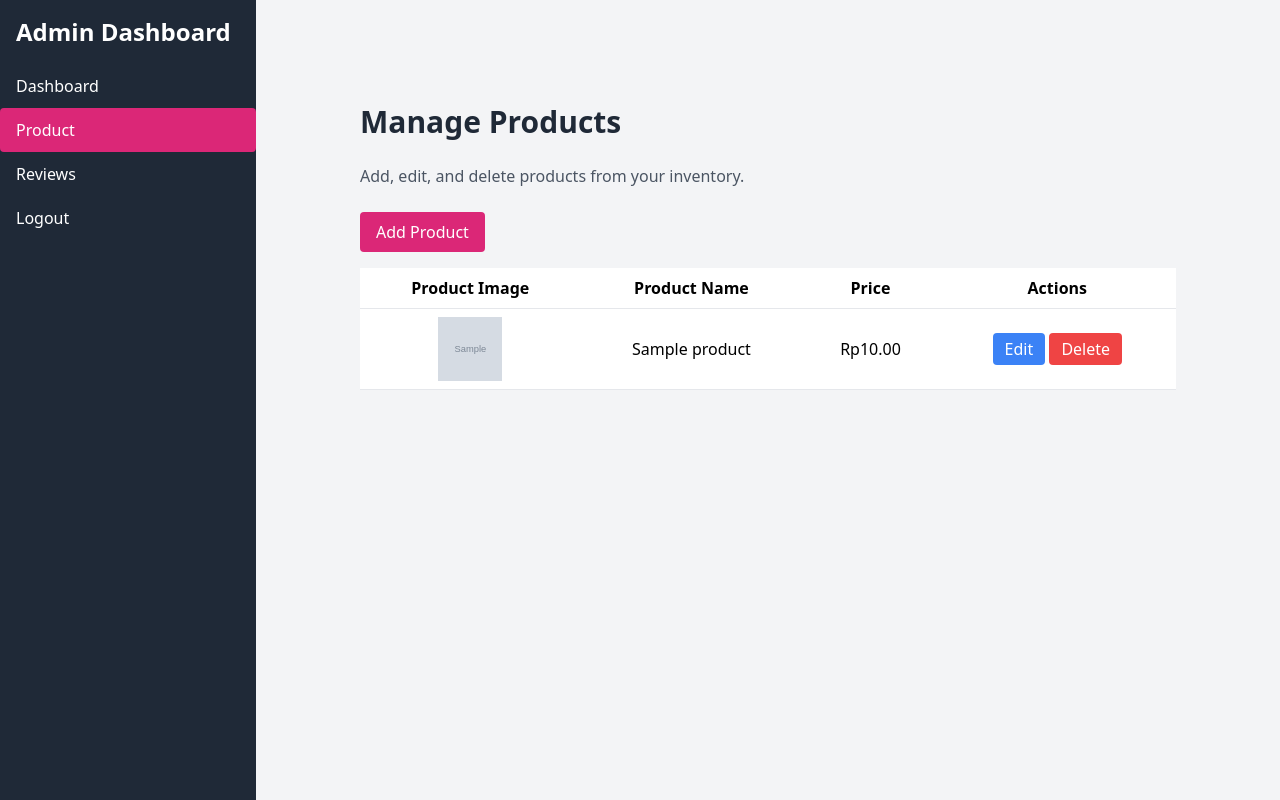
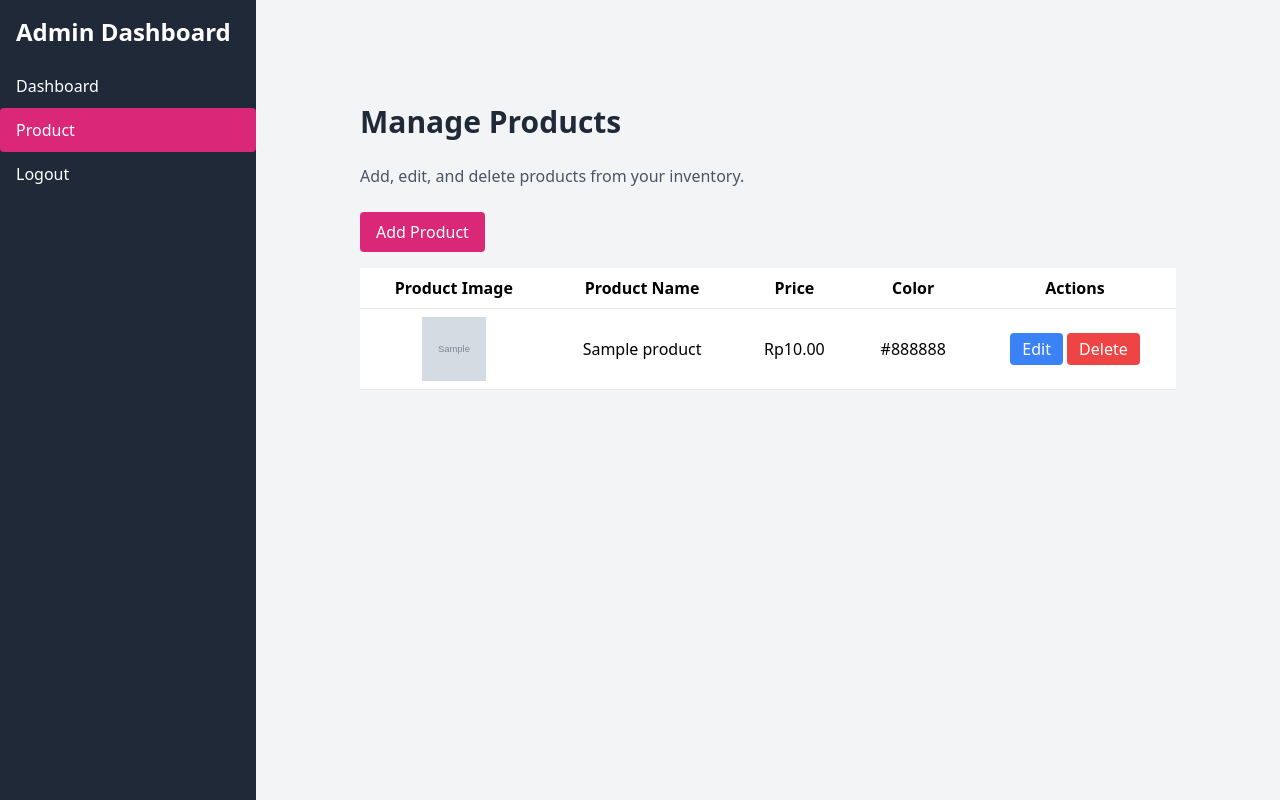
Before and after one commit to akwilapurba/KilaShop, a Flask app: page /admin/product in a window 1280 px wide. Run offline with Flask 3, Linux system fonts and the light colour scheme; grey boxes marked "Sample" are stand-in pictures; a database or web service that is not in the repository returns one stand-in record (values such as "Sample title"); some libraries are stand-ins or nearby versions.

Commit message:
Adding color

```diff
--- a/app.py
+++ b/app.py
@@ -60,6 +60,7 @@ class LoginForm(FlaskForm):
 class ProductForm(FlaskForm):
     name = StringField('Product Name', validators=[DataRequired()])
     price = DecimalField('Price', validators=[DataRequired()])
+    color = StringField('Color', validators=[DataRequired()])
     image = StringField('Image Path', validators=[DataRequired()])
     submit = SubmitField('Add Product')
 
@@ -155,6 +156,7 @@ def add_to_cart():
         'product_id': str(product['_id']),  # Convert ObjectId to string
         'name': product['name'],
         'price': product['price'],
+        'color': product['color'],
         'image_path': product['image_path'],
     })
     session['cart'] = cart_items
@@ -205,12 +207,14 @@ def product():
         if form.validate():
             name = form.name.data
             price = float(form.price.data)  # Convert DecimalField to float
+            color = form.color.data
             image_path = form.image.data  # This should be the path to the image file
 
             # Insert the product into MongoDB
             product_data = {
                 'name': name,
                 'price': price,
+                'color': color,
                 'image_path': image_path,
             }
             product_id = product_collection.insert_one(product_data).inserted_id
@@ -221,6 +225,7 @@ def product():
                 'product_id': str(product_id),
                 'name': name,
                 'price': price,
+                'color': color,
                 'image_path': image_path,
             })
         else:
@@ -247,11 +252,12 @@ def edit_product(product_id):
     if form.validate_on_submit():
         name = form.name.data
         price = float(form.price.data)
+        color = form.color.data
         image_path = form.image.data
 
         # Update the product in MongoDB
         product_collection.update_one({'_id': ObjectId(product_id)},
-                                      {'$set': {'name': name, 'price': price, 'image_path': image_path}})
+                                      {'$set': {'name': name, 'price': price, 'color': color, 'image_path': image_path}})
 
         flash('Product updated successfully!', 'success')
         return redirect(url_for('product'))
@@ -259,6 +265,7 @@ def edit_product(product_id):
     # Pre-fill the form with existing product data
     form.name.data = product['name']
     form.price.data = product['price']
+    form.color.data = product['color']
     form.image.data = product['image_path']
 
     return render_template('admin/edit_product.html', form=form, product=product)
--- a/templates/admin/edit_product.html
+++ b/templates/admin/edit_product.html
@@ -16,6 +16,10 @@
                         <span class="absolute inset-y-0 left-0 flex items-center pl-2 text-gray-700">Rp</span>
                         {{ form.price(class="pl-8 w-full px-4 py-2 border rounded", required=True) }}
                     </div>
+                </div>
+                <div class="mb-4">
+                    {{ form.color.label(class="block text-gray-700") }}
+                    {{ form.color(class="w-full px-4 py-2 border rounded", required=True) }}
                 </div>
                 <div class="mb-4">
                     {{ form.image.label(class="block text-gray-700") }}
--- a/templates/admin/products.html
+++ b/templates/admin/products.html
@@ -14,6 +14,7 @@
                             <th class="py-2 px-4 border-b text-center">Product Image</th>
                             <th class="py-2 px-4 border-b text-center">Product Name</th>
                             <th class="py-2 px-4 border-b text-center">Price</th>
+                            <th class="py-2 px-4 border-b text-center">Color</th>
                             <th class="py-2 px-4 border-b text-center">Actions</th>
                         </tr>
                         </thead>
@@ -27,6 +28,7 @@
                                 <td class="py-2 px-4 border-b text-center">{{ product.name }}</td>
                                 <td class="py-2 px-4 border-b text-center"
                                     id="price-{{ product._id }}">{{ "Rp{:,.2f}".format(product.price) }}</td>
+                                <td class="py-2 px-4 border-b text-center">{{ product.color }}</td>
                                 <td class="py-2 px-4 border-b text-center">
                                     <button class="bg-blue-500 text-white py-1 px-3 rounded hover:bg-blue-600 focus:outline-none"
                                             onclick="editProduct('{{ product._id }}')">Edit
@@ -65,7 +67,10 @@
                             {{ form.price(class="pl-8 w-full px-4 py-2 border rounded", required=True) }}
                         </div>
                     </div>
-
+                    <div class="mb-4">
+                        {{ form.color.label(class="block text-gray-700") }}
+                        {{ form.color(class="w-full px-4 py-2 border rounded", required=True) }}
+                    </div>
                     <div class="mb-4">
                         {{ form.image.label(class="block text-gray-700") }}
                         {{ form.image(class="w-full px-4 py-2 border rounded", required=True, accept="image/*") }}
--- a/templates/ui/admin/base.html
+++ b/templates/ui/admin/base.html
@@ -24,9 +24,6 @@
                 <li class="p-4 block py-2.5 px-4 rounded transition duration-200 hover:bg-pink-600 hover:text-white {{ 'bg-pink-600' if current_page == 'product' else '' }}">
                     <a href="{{ url_for('product') }}">Product</a>
                 </li>
-                <li class="p-4 block py-2.5 px-4 rounded transition duration-200 hover:bg-pink-600 hover:text-white {{ 'bg-pink-600' if current_page == 'reviews' else '' }}">
-                    <a href="{{ url_for('reviews') }}">Reviews</a>
-                </li>
                 <li class="p-4 block py-2.5 px-4 rounded transition duration-200 hover:bg-pink-600 hover:text-white">
                     <a href="{{ url_for('logout') }}">Logout</a>
                 </li>
```
Also changed, not shown: static/dist/css/out.css (+0 -88 lines).
